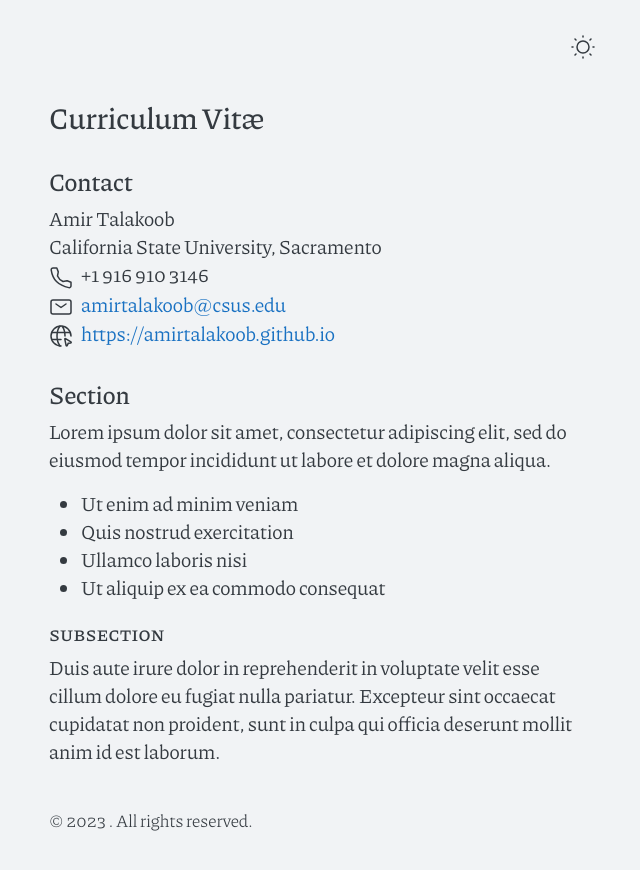
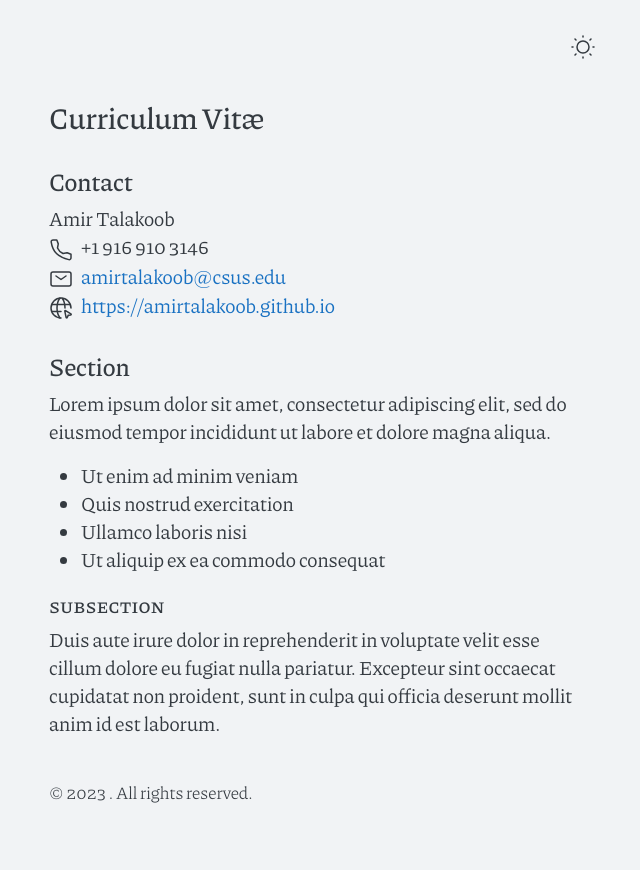
Before and after one commit to AmirTalakoob/AmirTalakoob.github.io, a Jekyll site: the page built from cv.md, in a window 1280 px wide. Shown: the top 870 px of the page, without its empty margins (318-958 px from the left). Built offline with Jekyll 4.4.1, drawn with Linux system fonts in a browser that asks for light colours.

Commit message:
Update contact.html

```diff
--- a/_includes/contact.html
+++ b/_includes/contact.html
@@ -2,7 +2,6 @@
   <h2>Contact</h2>
   <ul>
     <li>Amir Talakoob</li>
-    <li>California State University, Sacramento</li>
     <li><span class="li-icon">{% include svg/phone.svg %}</span><span>+1 916 910 3146</span></li>
     <li><span class="li-icon">{% include svg/mail.svg %}</span><a href="mailto:username@domain.com">amirtalakoob@csus.edu</a></li>
     <li><span class="li-icon">{% include svg/internet.svg %}</span><a href="https://cvless.netlify.app">https://amirtalakoob.github.io</a></li>
```
